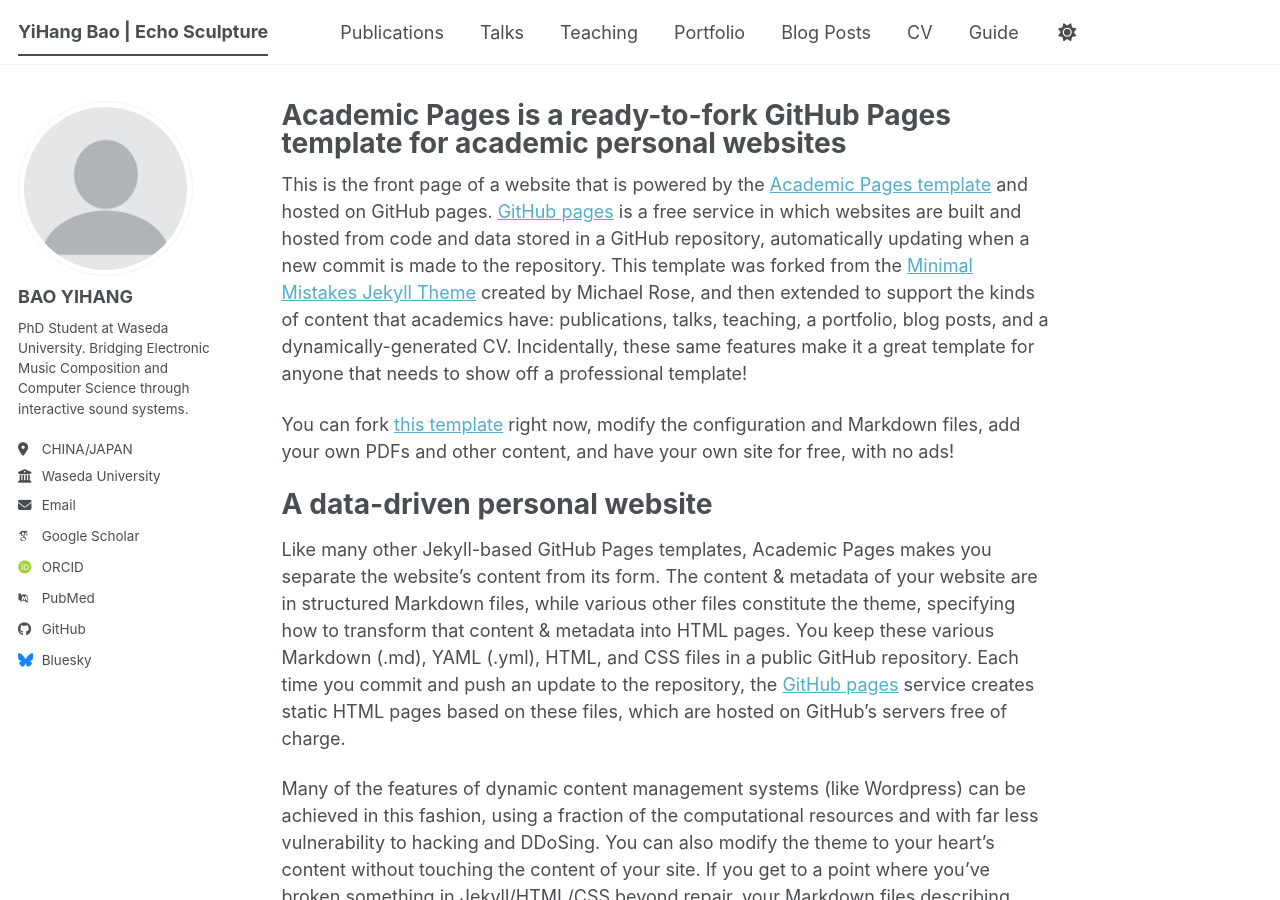
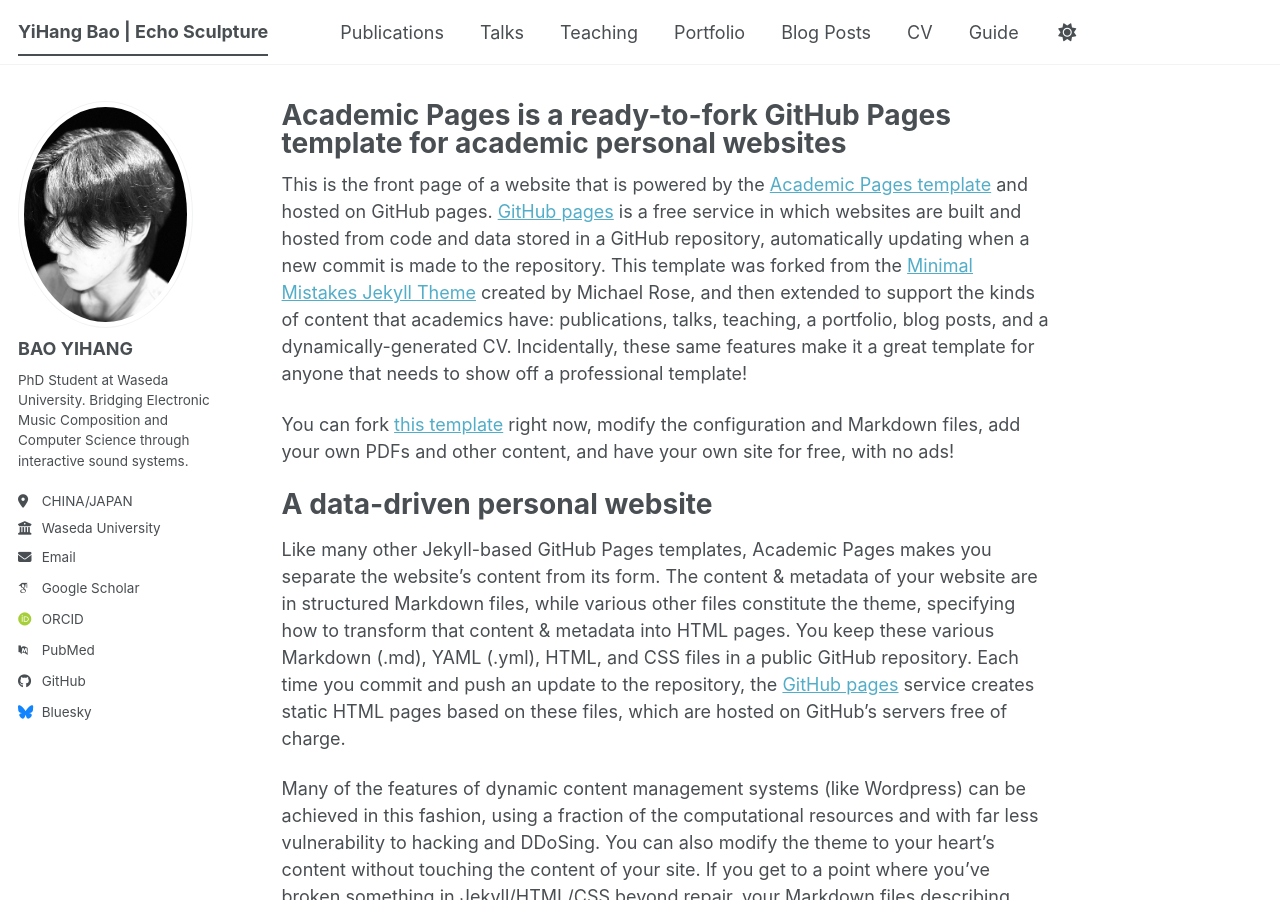
Before and after one commit to Echo-Sculpture/Echo-Sculpture.github.io, a Jekyll site: the page built from _pages/about.md, in a window 1280 px wide and 900 px high. Built offline with Jekyll 4.4.1, drawn with Linux system fonts in a browser that asks for light colours; some web fonts are replaced; a script bundle is joined from its source files by our own code; library files that are not in the unit come from our copies.

Commit message:
Update _config.yml

```diff
--- a/_config.yml
+++ b/_config.yml
@@ -23,7 +23,7 @@
 #               Additional customization can be done by editing /_includes/author-profile.html
 author:
   # Biographic information
-  avatar           : "profile.png"
+  avatar           : "BYH.png"
   name             : "BAO YIHANG"
   pronouns         : # example: "she/her"
   bio              : "PhD Student at Waseda University. Bridging Electronic Music Composition and Computer Science through interactive sound systems."
```
